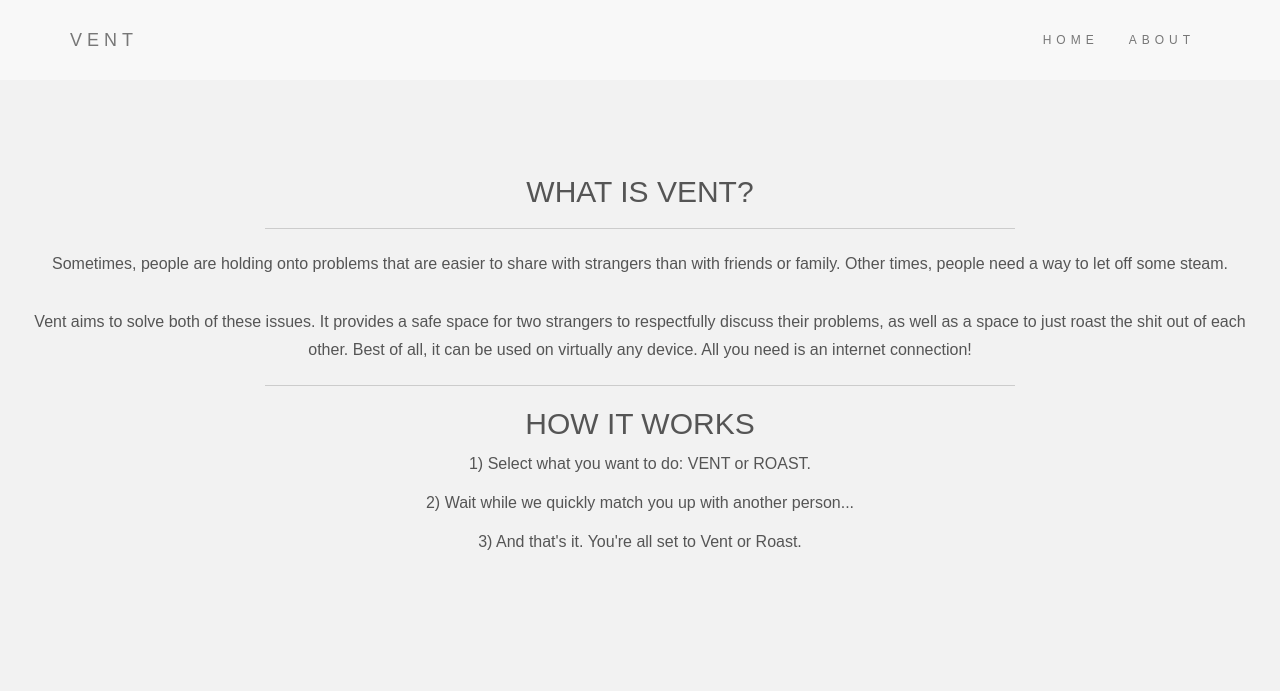
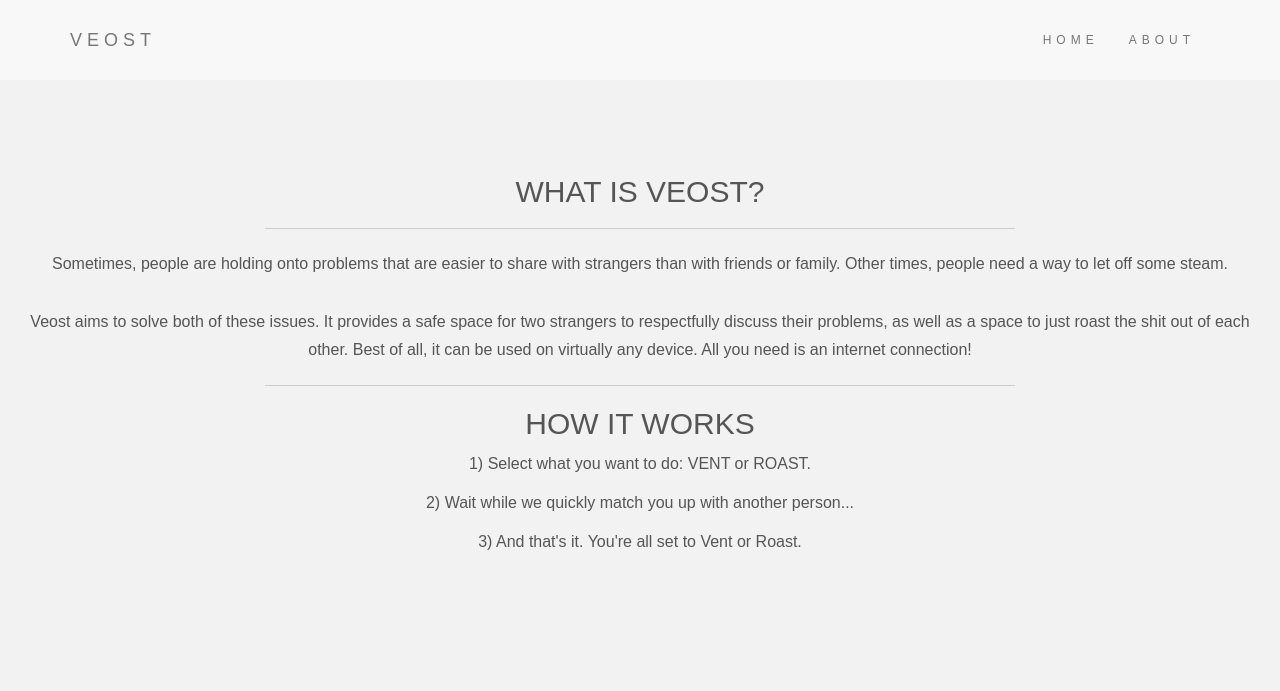
Before and after one commit to amicks/Veost, a Flask app: page /about in a window 1280 px wide. Shown: the top 691 px of the page. Run offline with Flask 2, Linux system fonts and the light colour scheme; some libraries are stand-ins or nearby versions; some web fonts are replaced.

Commit message:
updated vent to veost

```diff
--- a/src/templates/about.html
+++ b/src/templates/about.html
@@ -1,7 +1,7 @@
 <!DOCTYPE html>
 <html lang="en">
 <head>
-  <title>Vent</title>
+  <title>Veost</title>
   <meta charset="utf-8">
   <meta name="viewport" content="width=device-width, initial-scale=1">
   <link rel="stylesheet" href="https://maxcdn.bootstrapcdn.com/bootstrap/3.3.7/css/bootstrap.min.css">
@@ -22,7 +22,7 @@
         <span class="icon-bar"></span>
         <span class="icon-bar"></span>
       </button>
-      <a class="navbar-brand" href="#">VENT</a>
+      <a class="navbar-brand" href="#">VEOST</a>
     </div>
     <div class="collapse navbar-collapse" id="myNavbar">
       <ul class="nav navbar-nav navbar-right">
@@ -35,13 +35,13 @@
 
 
 <div class="container-fluid bg-2 text-center" style="padding-top: 75px; padding-bottom: 125px">
-    <h2>WHAT IS VENT?</h2>
+    <h2>WHAT IS VEOST?</h2>
 
     <hr>
     <p> Sometimes, people are holding onto problems that are easier to share with strangers than with friends or family.  Other times, people need a way to let off some steam.
       <br>
       <br>
-    Vent aims to solve both of these issues. It provides a safe space for two strangers to respectfully discuss their problems, as well as a space to just roast the shit out of each other.  Best of all, it can be used on virtually any device. All you need is an internet connection! </p>
+    Veost aims to solve both of these issues. It provides a safe space for two strangers to respectfully discuss their problems, as well as a space to just roast the shit out of each other.  Best of all, it can be used on virtually any device. All you need is an internet connection! </p>
 
     <hr>
 		<h2>HOW IT WORKS</h2>
--- a/src/templates/index.html
+++ b/src/templates/index.html
@@ -1,7 +1,7 @@
 <!DOCTYPE html>
 <html lang="en">
 <head>
-  <title>Vent</title>
+  <title>Veost</title>
   <meta charset="utf-8">
   <meta name="viewport" content="width=device-width, initial-scale=1">
   <link rel="stylesheet" href="https://maxcdn.bootstrapcdn.com/bootstrap/3.3.7/css/bootstrap.min.css">
@@ -22,7 +22,7 @@
         <span class="icon-bar"></span>
         <span class="icon-bar"></span>
       </button>
-      <a class="navbar-brand" href="#">VENT</a>
+      <a class="navbar-brand" href="#">VEOST</a>
     </div>
     <div class="collapse navbar-collapse" id="myNavbar">
       <ul class="nav navbar-nav navbar-right">
```
